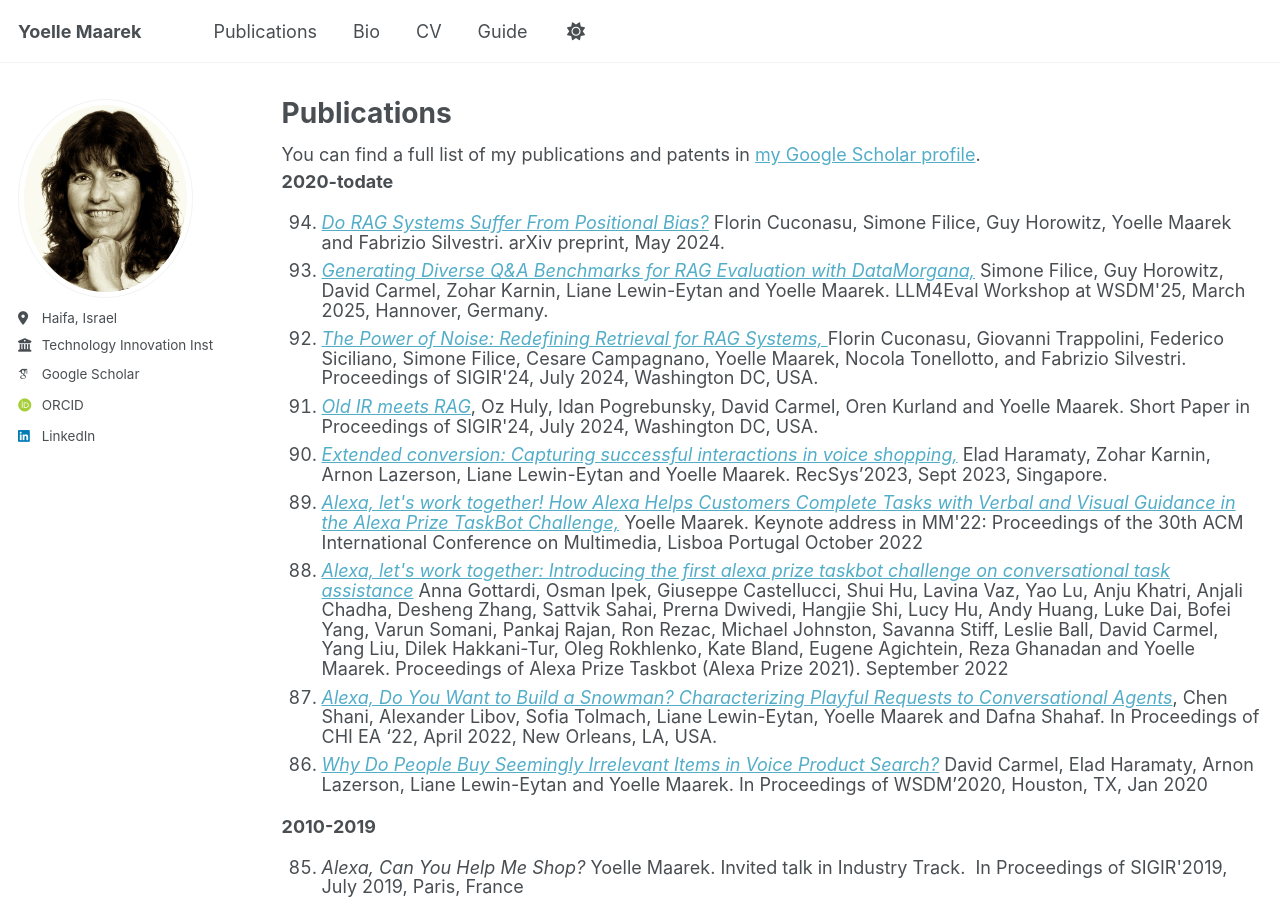
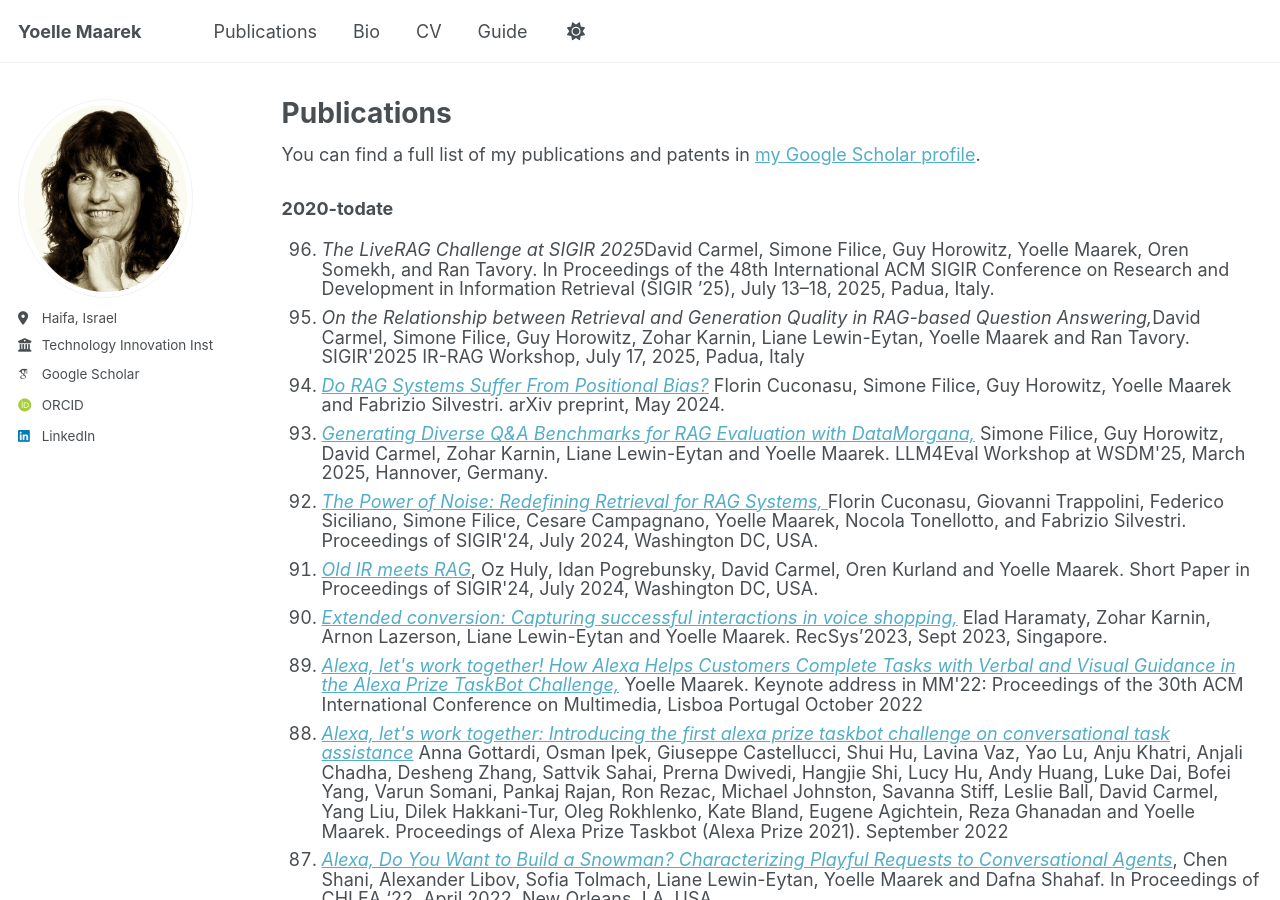
Before and after one commit to yoellemaarek/homepage, a Jekyll site: the page built from _pages/publications.html, in a window 1280 px wide and 900 px high. Built offline with Jekyll 4.4.1, drawn with Linux system fonts in a browser that asks for light colours; some web fonts are replaced.

Commit message:
added pub

```diff
--- a/_pages/publications.html
+++ b/_pages/publications.html
@@ -8,9 +8,12 @@
 {% if site.author.googlescholar %}
   <div class="wordwrap">You can find a full list of my publications and patents in <a href="{{site.author.googlescholar}}">my Google Scholar profile</a>.</div>
 {% endif %}
-
+<BR>
 <strong>2020-todate</strong>
-<ol reversed class="ol1" style="line-height: 19.6000003814697px;" start="94">
+<ol reversed class="ol1" style="line-height: 19.6000003814697px;" start="96">
+ <li class="li3"><em>The LiveRAG Challenge at SIGIR 2025</em>David Carmel, Simone Filice, Guy Horowitz, Yoelle Maarek, Oren Somekh, and Ran Tavory. In Proceedings of the 48th International ACM SIGIR Conference on Research and Development
+in Information Retrieval (SIGIR ’25), July 13–18, 2025, Padua, Italy.</li>
+<li class="li3"><em>On the Relationship between Retrieval and Generation Quality in RAG-based Question Answering,</em>David Carmel, Simone Filice, Guy Horowitz, Zohar Karnin, Liane Lewin-Eytan, Yoelle Maarek and Ran Tavory. SIGIR'2025 IR-RAG Workshop, July 17, 2025, Padua, Italy</li>
 <li class="li3"><a href="https://arxiv.org/abs/2505.15561"><em>Do RAG Systems Suffer From Positional Bias?</em></a> Florin Cuconasu, Simone Filice, Guy Horowitz, Yoelle Maarek and Fabrizio Silvestri. arXiv preprint, May 2024. </li>
 <li class="li3"><a href="https://arxiv.org/abs/2501.12789" target="_blank"><em>Generating Diverse Q&A Benchmarks for RAG Evaluation with DataMorgana,</em></a> Simone Filice, Guy Horowitz, David Carmel, Zohar Karnin, Liane Lewin-Eytan and Yoelle Maarek. LLM4Eval Workshop at WSDM'25, March 2025, Hannover, Germany.</li>
 <li class="li3"><a href="https://dl.acm.org/doi/10.1145/3626772.3657834" target="_blank"><em>The Power of Noise: Redefining Retrieval for RAG Systems, </em></a>Florin Cuconasu, Giovanni Trappolini, Federico Siciliano, Simone Filice, Cesare Campagnano, Yoelle Maarek, Nocola Tonellotto, and Fabrizio Silvestri. Proceedings of SIGIR'24, July 2024, Washington DC, USA.</li>
```
